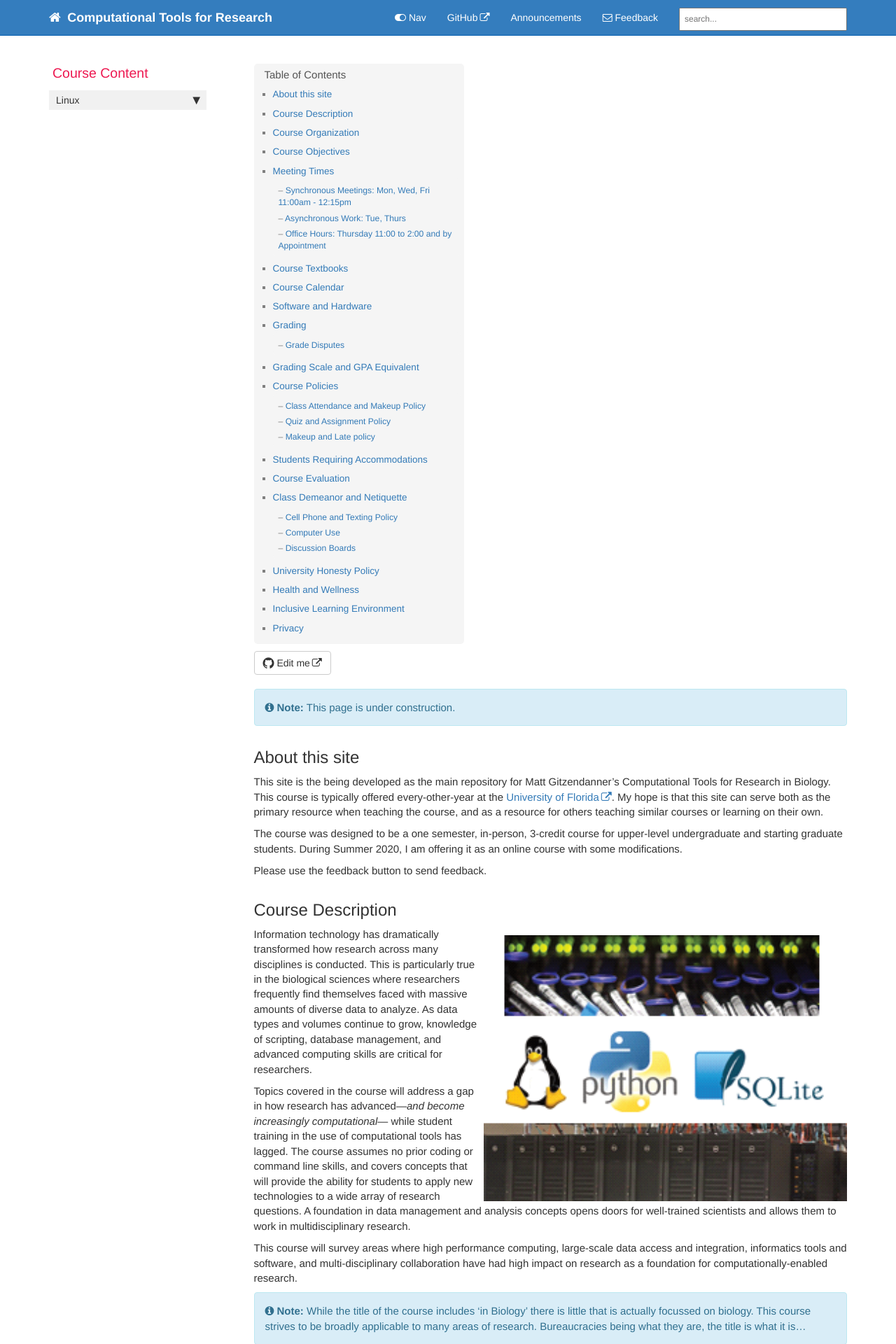
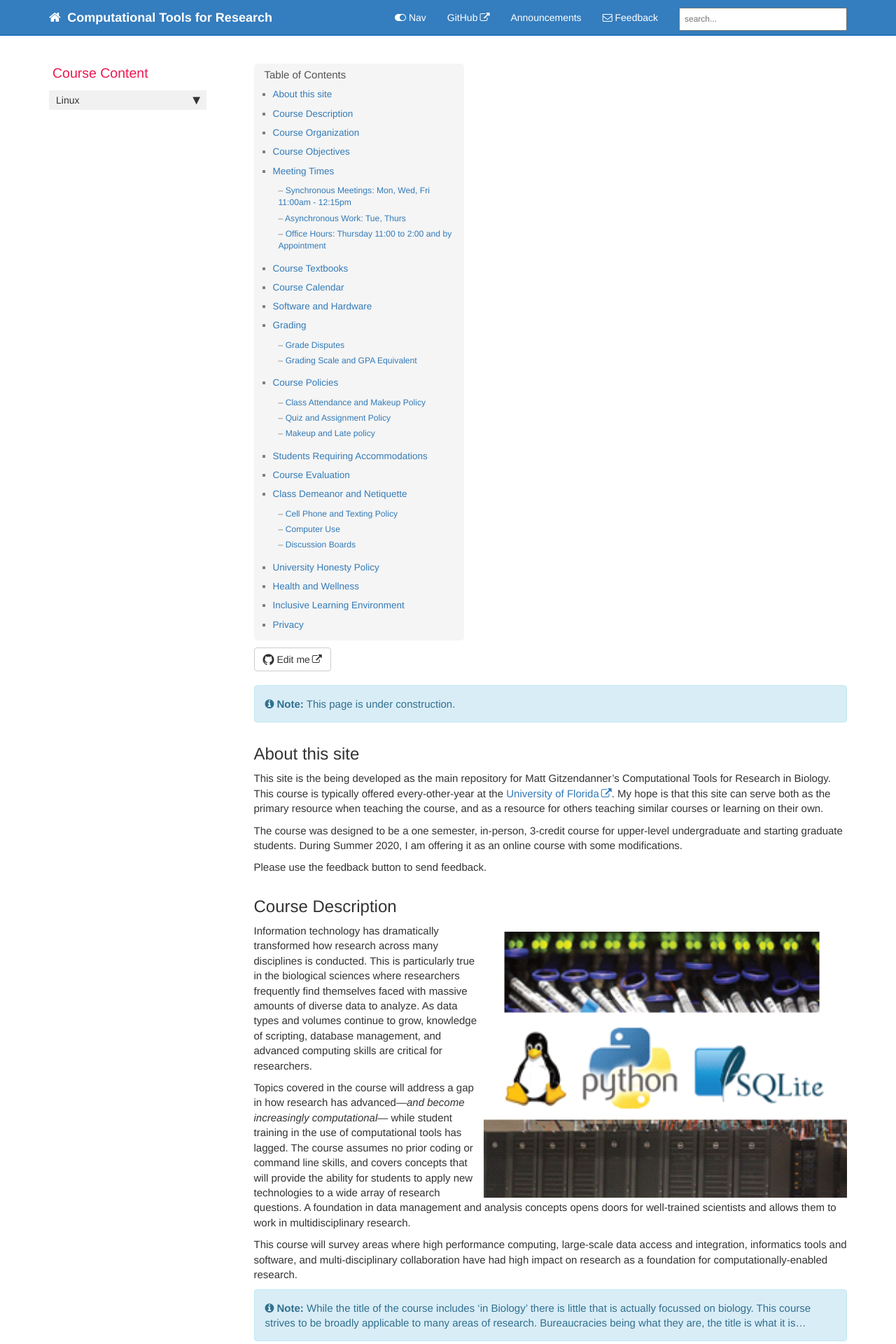
Before and after one commit to comptoolsres/comptoolsres.github.io, a Jekyll site: the page built from index.md, in a window 1280 px wide. Shown: the top 1920 px of the page at 70% size. Built offline with Jekyll 4.4.1, drawn with Linux system fonts in a browser that asks for light colours; comment, search, counter and statistics services are not loaded.

```diff
--- a/index.md
+++ b/index.md
@@ -159,7 +160,7 @@
 Should a student wish to dispute any grade received in this class (other than simple addition errors), the dispute must be in writing and be submitted to the instructor within a week of receiving the grade.
 The dispute should set out very clearly, the grade that the student believes the assignment should have received as well as why he or she believes that he or she should have received such a grade.
 
-## Grading Scale and GPA Equivalent
+### Grading Scale and GPA Equivalent
 
 A  | A-  | B+  | B  | B-  | C+  | C  | C-  | D+  | D  | D-  | E  |
 ---|-----|-----|----|-----|-----|----|-----|-----|----|-----|----|
```
Also changed, not shown: other parts of index.md (+1 -0 lines).
